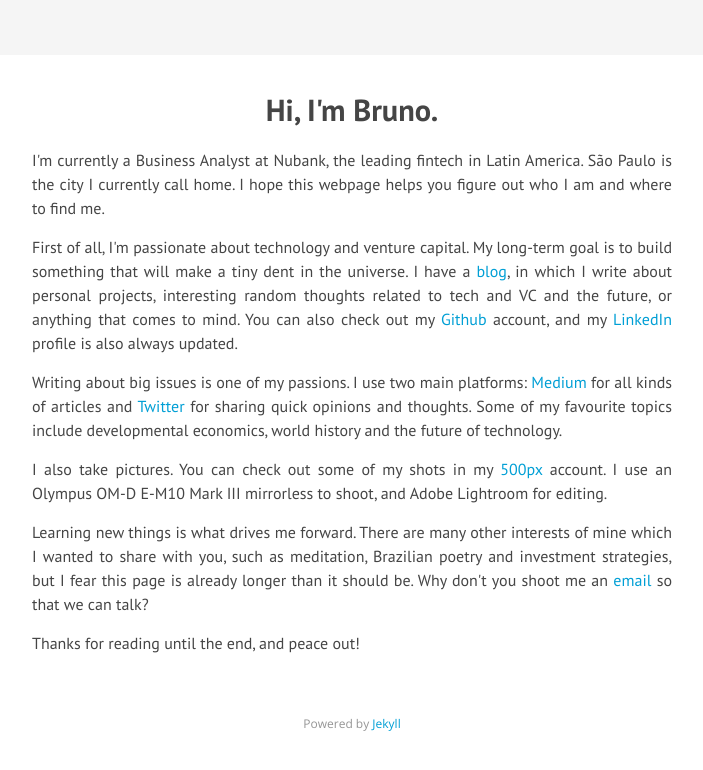
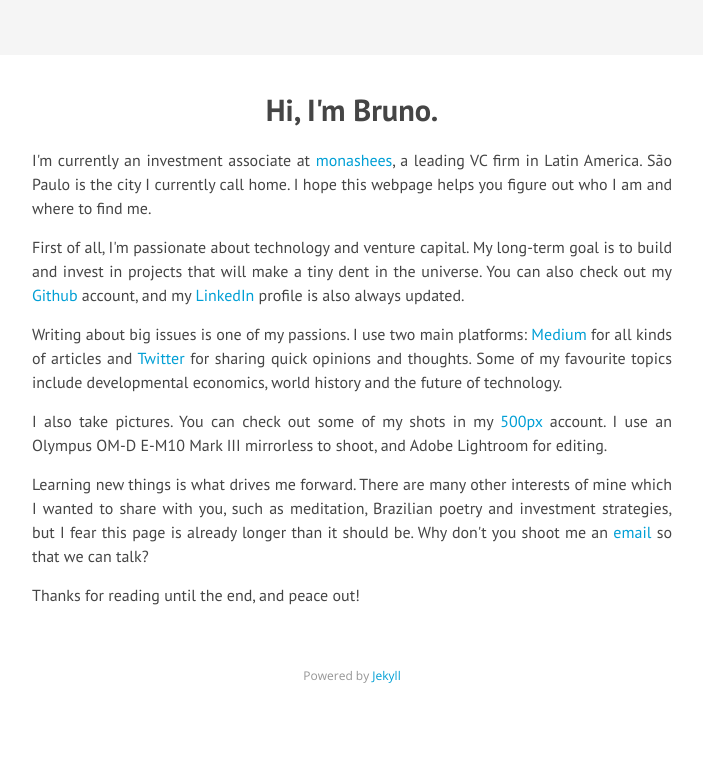
Before and after one commit to brunokoba/brunoaks.github.io, a Jekyll site: the page built from index.html, in a window 1280 px wide. Shown: the top 770 px of the page, without its empty margins (288-991 px from the left). Built offline with Jekyll 4.4.1, drawn with Linux system fonts in a browser that asks for light colours; nearby versions of some CDN libraries.

Commit message:
Update index.html

```diff
--- a/index.html
+++ b/index.html
@@ -10,16 +10,13 @@ layout: default
       <p>
       </p>
       <p>
-        I'm currently a Business Analyst at Nubank, the leading fintech in Latin America.
+        I'm currently an investment associate at <a href="https://monashees.com.br/">monashees</a>, a leading VC firm in Latin America.
         São Paulo is the city I currently call home.
         I hope this webpage helps you figure out who I am and where to find me.
       </p>
       <p>
           First of all, I'm passionate about technology and venture capital.
-          My long-term goal is to build something that will make a tiny dent in the universe.
-          I have a <a href="http://brunokoba.com/blog/">blog</a>,
-          in which I write about personal projects, interesting random thoughts related to tech and VC and the future, or
-        anything that comes to mind.
+          My long-term goal is to build and invest in projects that will make a tiny dent in the universe.
           You can also check out my <a href="https://github.com/brunokoba">Github</a> account, and my
         <a href="https://www.linkedin.com/in/bruno-koba/">LinkedIn</a> profile is also always updated.
         </p>
```
